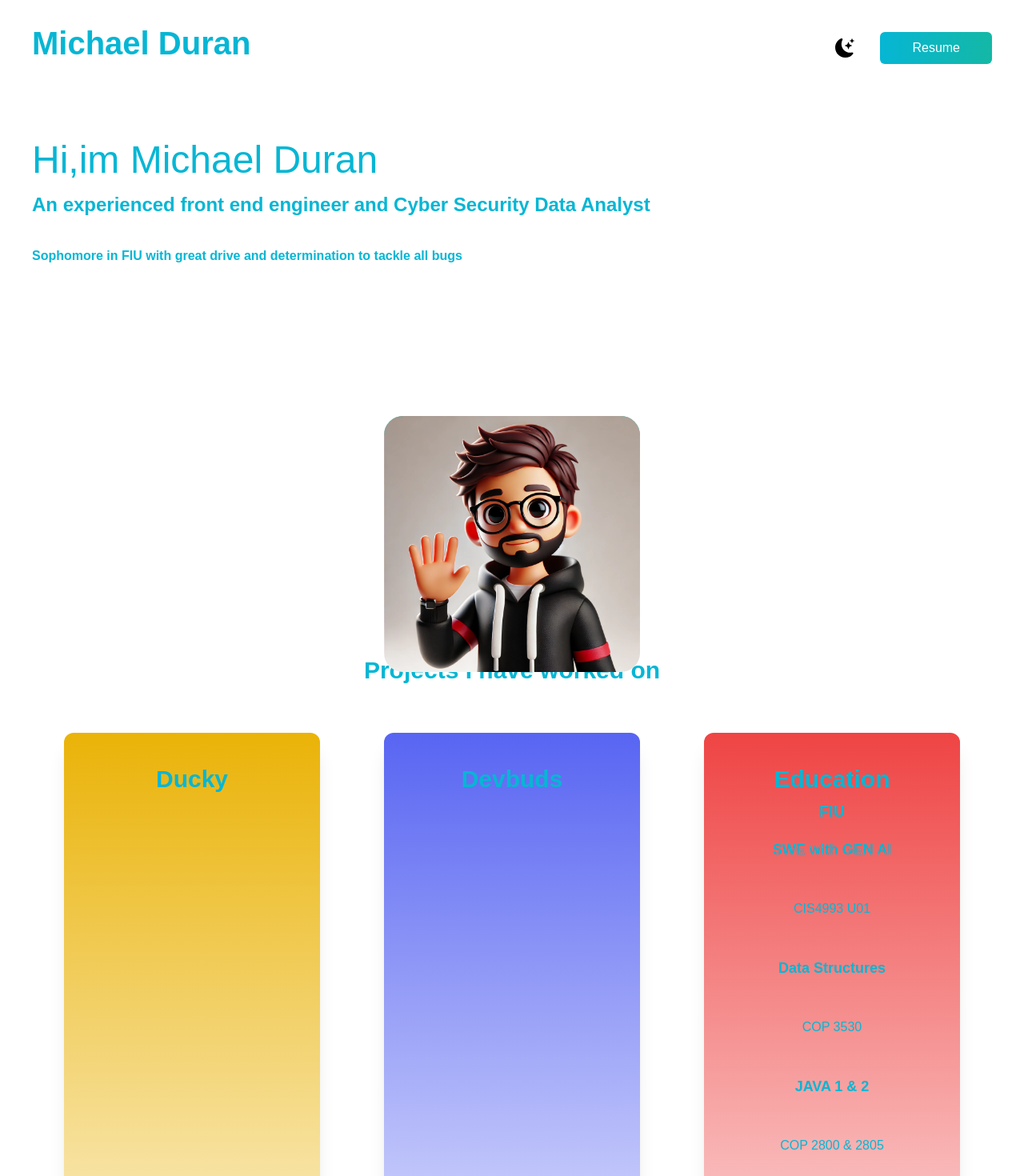
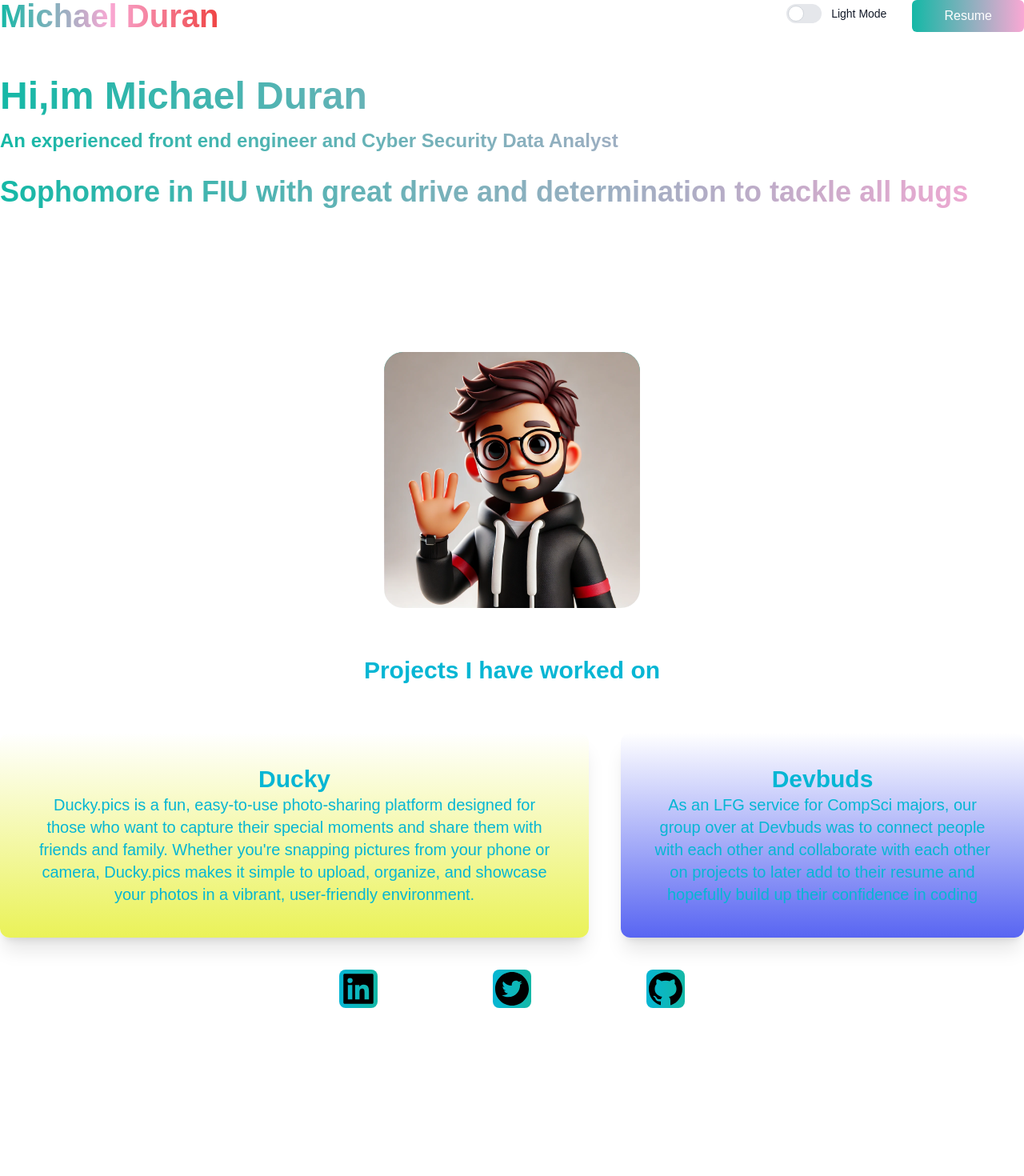
Before and after one commit to duranmichael681/Portfolio, a Next.js app: page / in a window 1280 px wide. Shown: the top 1470 px of the page at 80% size. After the commit the page ends 1260 px from the top, so only its background shows below. Built offline with nearby package versions, Linux system fonts and the light colour scheme; a web font is replaced by a local one.

Commit message:
Added framer mortion to the cards for my projects

```diff
--- a/app/page.js
+++ b/app/page.js
@@ -9,6 +9,7 @@ import { useState, useRef, useEffect } from 'react'
 import './globals.css'
 
 import { motion, useAnimation, useScroll, useInView } from 'framer-motion'
+import { yellow } from '@mui/material/colors'
 export default function Home() {
   const [darkMode, setDarkMode] = useState(false)
   const { scrollYProgress: completionProgrss } = useScroll()
@@ -26,11 +27,11 @@ export default function Home() {
       <Head>
         <title>Michael Duran Portfolio</title>
       </Head>
-      <main className='min-h-screen bg-white dark:bg-slate-700'>
+      <main className='min-h-screen bg-white dark:bg-black'>
         <section className='h-screen'>
-          <nav className='p-10 mb-12 flex justify-between '>
+          <nav className=' mb-12 flex justify-between '>
             <motion.h1
-              className='text-xl font-bold  text-cyan-500 font-'
+              className='text-6xl font-bold bg-gradient-to-r  from-teal-500 via-pink-300 to-red-500 bg-clip-text text-transparent  select-none '
               initial={{ fontSize: '1rem' }} // 16px
               animate={{ fontSize: '2.5rem' }} // 40px
               transition={{ duration: 1 }}
@@ -40,28 +41,34 @@ export default function Home() {
 
             <ul className='flex items-center'>
               <li>
-                <BsFillMoonStarsFill onClick={() => setDarkMode(!darkMode)} className='cursor-pointer text-2xl' />
+                <label className='inline-flex items-center cursor-pointer'>
+                  <input onClick={() => setDarkMode(!darkMode)} type='checkbox' value='' className='sr-only peer' />
+                  <div className="relative w-11 h-6 bg-gray-200 peer-focus:outline-none peer-focus:ring-4 peer-focus:ring-blue-300 dark:peer-focus:ring-blue-800 rounded-full peer dark:bg-gray-700 peer-checked:after:translate-x-full rtl:peer-checked:after:-translate-x-full peer-checked:after:border-white after:content-[''] after:absolute after:top-[2px] after:start-[2px] after:bg-white after:border-gray-300 after:border after:rounded-full after:h-5 after:w-5 after:transition-all dark:border-gray-600 peer-checked:bg-slate="></div>
+                  <span className='ms-3 text-sm font-medium text-gray-900 dark:text-gray-300'>{!darkMode ? 'Light Mode' : 'Dark Mode'}</span>
+                </label>
               </li>
 
               <li>
-                <motion.button
-                  whileTap={{ scale: 0.9 }}
-                  whileHover={{ scale: 1.1, backgroundColor: 'yellow' }}
-                  className='bg-gradient-to-r from-cyan-500 to-teal-500 px-10 py-2 text-white rounded-md ml-8 font-'
+                <a
                   href='https://docs.google.com/document/d/1_VCLDuw6R4aDT4wqWDZjEzNJ-NWqKmzW/edit?usp=sharing&ouid=114518633992613409676&rtpof=true&sd=true'
                   target='_blank'
                 >
-                  Resume
-                </motion.button>
+                  <motion.button
+                    whileTap={{ scale: 0.8, backgroundColor: 'yellow' }}
+                    whileHover={{ scale: 1.3, backgroundColor: 'yellow' }}
+                    className='bg-gradient-to-r from-teal-500 to-pink-300 px-10 py-2 text-white rounded-md ml-8 font-'
+                    target='_blank'
+                  >
+                    Resume
+                  </motion.button>
+                </a>
               </li>
             </ul>
           </nav>
-          <div className='text-justify pl-10'>
-            <h2 className='text-5xl py-2 text-cyan-500 '>Hi,im Michael Duran</h2>
-            <h3 className='text-2xl py-2 text-cyan-500 font-bold'>An experienced front end engineer and Cyber Security Data Analyst</h3>
-            <p className='text-md py-5 leading-10 font-semibold text-cyan-500'>
-              Sophomore in FIU with great drive and determination to tackle all bugs
-            </p>
+          <div className='text-4xl font-bold bg-gradient-to-r from-teal-500 to-pink-300 bg-clip-text text-transparent'>
+            <h2 className='text-5xl py-2  '>Hi,im Michael Duran</h2>
+            <h3 className='text-2xl py-2 font-bold'>An experienced front end engineer and Cyber Security Data Analyst</h3>
+            <p className='text-md py-5 leading-10 font-semibold'>Sophomore in FIU with great drive and determination to tackle all bugs</p>
           </div>
 
           <div className='relative bg-gradient-to-b from-teal-500 rounded-3xl w-80 h-80 mt-40 overflow-hidden mx-auto'>
@@ -86,37 +93,40 @@ export default function Home() {
               Projects I have worked on
             </motion.h3>
             <section>
-              <div className=' flex justify-evenly'>
-                <div className='text-justify  rounded-xl  shadow-xl p-10 my-10 bg-gradient-to-b from-yellow-500 to-white w-80'>
-                  <h3 className='text-3xl font-extrabold text-center'>Ducky</h3>
-                  <p className='text-xl '></p>
-                </div>
-                <div className='text-justify rounded-xl shadow-xl p-10 my-10  bg-gradient-to-b from-[#5865F2] to-white w-80 '>
-                  <h3 className='text-3xl font-extrabold text-center'>Devbuds</h3>
-                  <p></p>
-                </div>
-                <div className=' shadow-xl p-10 rounded-xl  my-10 w-80 bg-gradient-to-b from-red-500 to-white text-center '>
-                  <h3 className='text-3xl font-extrabold text-center'>Education</h3>
-                  <h3 className='text-xl pt-2 font-bold text-center'>FIU </h3>
-                  <div></div>
-                  <div>
-                    <p className='text-lg p-5 font-semibold'>SWE with GEN AI</p>
-                    <p className='text-md p-7'>CIS4993 U01</p>
-                  </div>
-                  <div>
-                    <p className='text-lg p-5 font-semibold'>Data Structures</p>
-                    <p className='text-md p-7'>COP 3530</p>
-                  </div>
-                  <div>
-                    <p className='text-lg p-5 font-semibold'>JAVA 1 & 2 </p>
-                    <p className='text-md p-7'>COP 2800 & 2805</p>
-                  </div>
-                  <p className='text-lg p-5 font-semibold'>Systems Programming </p>
-                  <p className='text-md p-7'>COP 4338</p>
-                  <p className='text-lg p-5 font-semibold'>Data Mining</p>
-                  <p className='text-md p-7'>CAP 4770</p>
-                </div>
-              </div>
+              <motion.div className=' flex justify-evenly h-max  gap-10'>
+                <a href='https://www.ducky.pics' target='_blank'>
+                  <motion.div
+                    className={`text-center rounded-xl shadow-xl p-10 my-10 ${
+                      darkMode ? 'bg-gradient-to-b from-[#eaf258] to-white' : 'bg-gradient-to-b from-white to-[#eaf258]'
+                    }`}
+                    whileHover={{ scale: 1.1 }}
+                    whileTap={{ scale: 0.9 }}
+                  >
+                    <h3 className='text-3xl font-extrabold text-center'>Ducky</h3>
+                    <p className='text-xl '>
+                      {' '}
+                      Ducky.pics is a fun, easy-to-use photo-sharing platform designed for those who want to capture their special moments and share
+                      them with friends and family. Whether you're snapping pictures from your phone or camera, Ducky.pics makes it simple to upload,
+                      organize, and showcase your photos in a vibrant, user-friendly environment.
+                    </p>
+                  </motion.div>
+                </a>
+                <a href='https://www.Devbuds.org' target='_blank'>
+                  <motion.div
+                    className={`text-center rounded-xl shadow-xl p-10 my-10 ${
+                      darkMode ? 'bg-gradient-to-b from-[#5865F2] to-gray-500' : 'bg-gradient-to-b from-white to-[#5865F2]'
+                    }`}
+                    whileHover={{ scale: 1.1 }}
+                    whileTap={{ scale: 0.9 }}
+                  >
+                    <h3 className='text-3xl font-extrabold text-center'>Devbuds</h3>
+                    <p className='text-xl'>
+                      As an LFG service for CompSci majors, our group over at Devbuds was to connect people with each other and collaborate with each
+                      other on projects to later add to their resume and hopefully build up their confidence in coding
+                    </p>
+                  </motion.div>
+                </a>
+              </motion.div>
             </section>
           </div>
         </section>
--- a/package.json
+++ b/package.json
@@ -9,6 +9,9 @@
     "lint": "next lint"
   },
   "dependencies": {
+    "@emotion/react": "^11.14.0",
+    "@emotion/styled": "^11.14.0",
+    "@mui/material": "^6.4.0",
     "framer-motion": "^11.18.1",
     "next": "15.1.4",
     "react": "^19.0.0",
```
Also changed, not shown: 2 other files (tests, documents, lock files or other folders).
